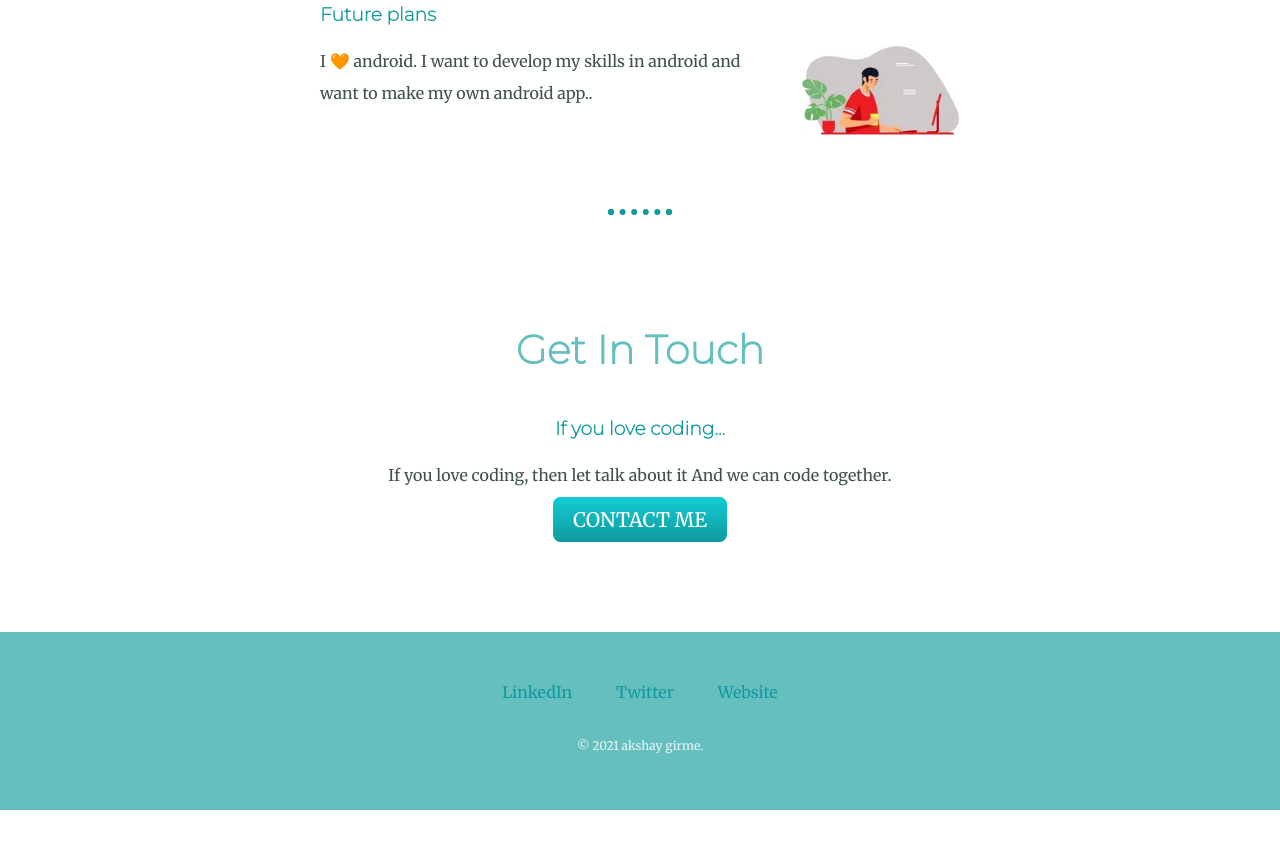
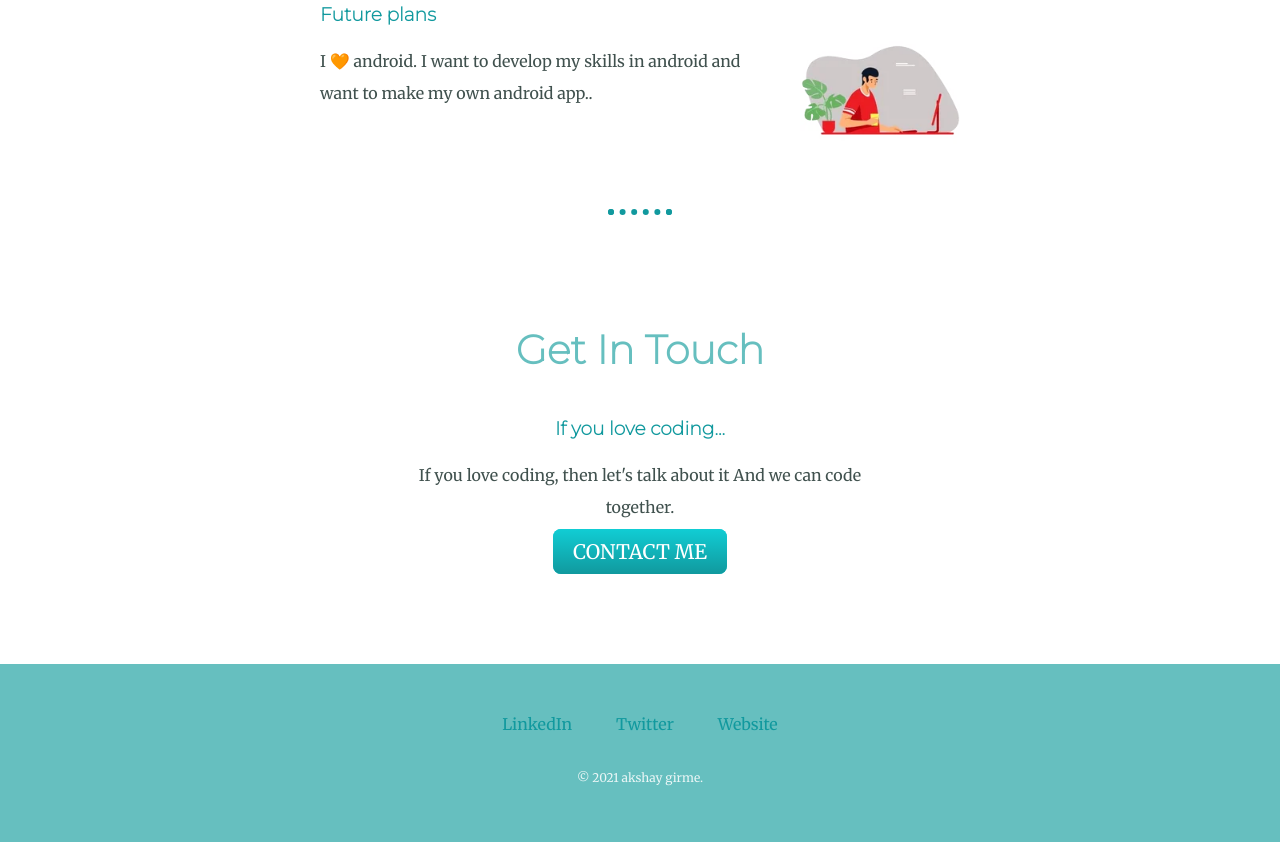
Before and after one commit to Akshay7263/Personal-Websites, a plain HTML site: page index.html in a window 1280 px wide. Shown: the part 2014-2856 px from the top of the page. Before the commit the page ends 2824 px from the top, so only its background shows below. Drawn offline with Linux system fonts and the light colour scheme.

Commit message:
Update index.html

```diff
--- a/index.html
+++ b/index.html
@@ -47,7 +47,7 @@
             <div class="contact-me">
                 <h2>Get In Touch</h2>
                 <h3>If you love coding...</h3>
-                <p>If you love coding, then let talk about it And we can code together.</p>
+                <p>If you love coding, then let's talk about it And we can code together.</p>
                 <a class="btn" href="mailto:girmeakshay190@email.com">CONTACT ME</a>
             </div>
         </div>
```
